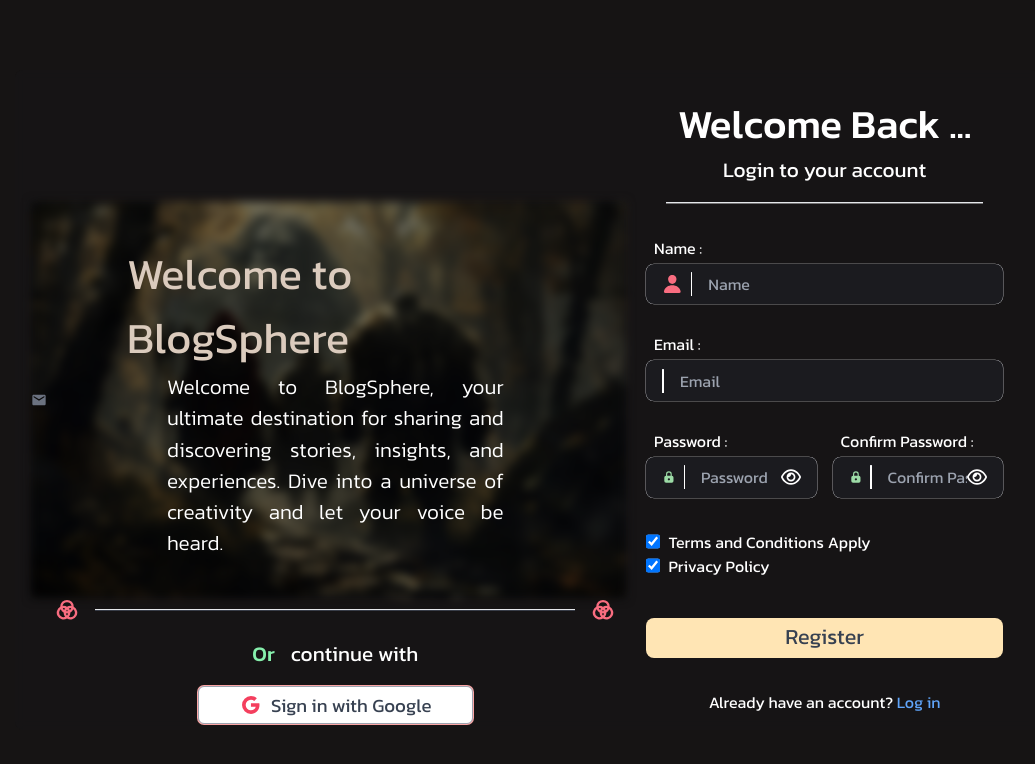
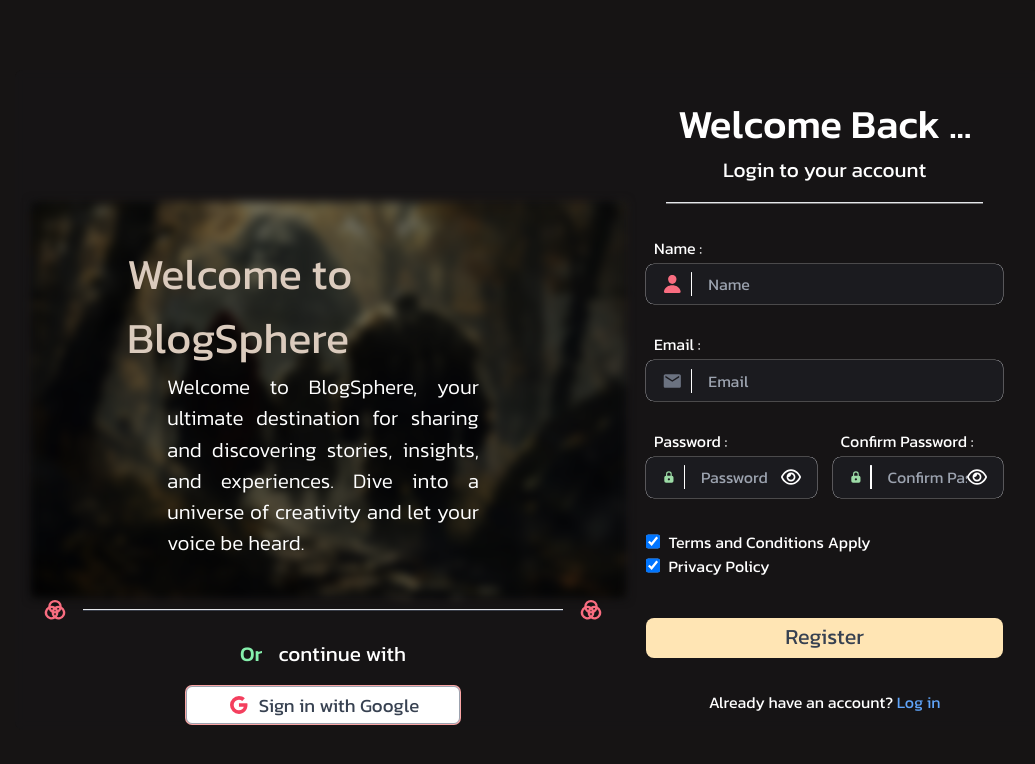
Before and after one commit to Shivam0802/Blogedium, a React (Create React App) app: page /register in a window 1280 px wide. Shown: the top 764 px of the page, without its empty margins (113-1148 px from the left). Built offline with nearby package versions, Linux system fonts and the light colour scheme; what react-chatbot-kit would draw is missing.

Commit message:
Initial Commit

```diff
--- a/src/Pages/LoginPage.js
+++ b/src/Pages/LoginPage.js
@@ -81,8 +81,8 @@
                             alt="login"
                             className="hidden md:block w-full blur-[5px]"
                         />
-                        <div className="absolute top-0 md:left-32 w-full h-full rounded-lg">
-                            <div className="flex flex-col items-center justify-center md:justify-start mt-10 w-full md:w-[70%] h-full">
+                        <div className="absolute top-0 w-full h-full rounded-lg">
+                            <div className="flex flex-col items-center justify-center md:justify-start mt-10 w-full  h-full">
                                 <h1 className="text-[#DBCBBD] text-[1.7rem] md:text-[2.7rem] font-normal">
                                     Welcome to BlogSphere
                                 </h1>
--- a/src/Pages/RegisterPage.js
+++ b/src/Pages/RegisterPage.js
@@ -146,7 +146,7 @@
                             alt="login"
                             className="hidden md:block w-full blur-[5px]"
                         />
-                        <div className="absolute top-0 md:left-[6rem] w-full h-full rounded-lg">
+                        <div className="absolute top-0 md:left-[6rem] h-full rounded-lg">
                             <div className="flex flex-col items-center justify-center md:justify-start mt-10 w-full md:w-[70%] h-full">
                                 <h1 className="text-[#DBCBBD] text-[1.7rem] md:text-[2.7rem] font-normal">
                                     Welcome to BlogSphere
@@ -231,7 +231,7 @@
                                         Email :
                                     </label>
                                     <div className="flex items-center bg-[#2F3645] bg-opacity-20 text-white text-[1rem] font-normal px-4 py-[0.02rem] rounded-lg ring-[0.02rem] ring-gray-200 hover:outline-none focus:outline-none">
-                                        <MdEmail className="absolute left-4 top-1/2 transform -translate-y-1/2 text-gray-500" />
+                                        <MdEmail className="mr-2 text-gray-500 w-6 h-6" />
                                         <hr className="w-0.5 h-6 bg-white bg-opacity-100 mr-4" />
                                         <input
                                             type="email"
```
